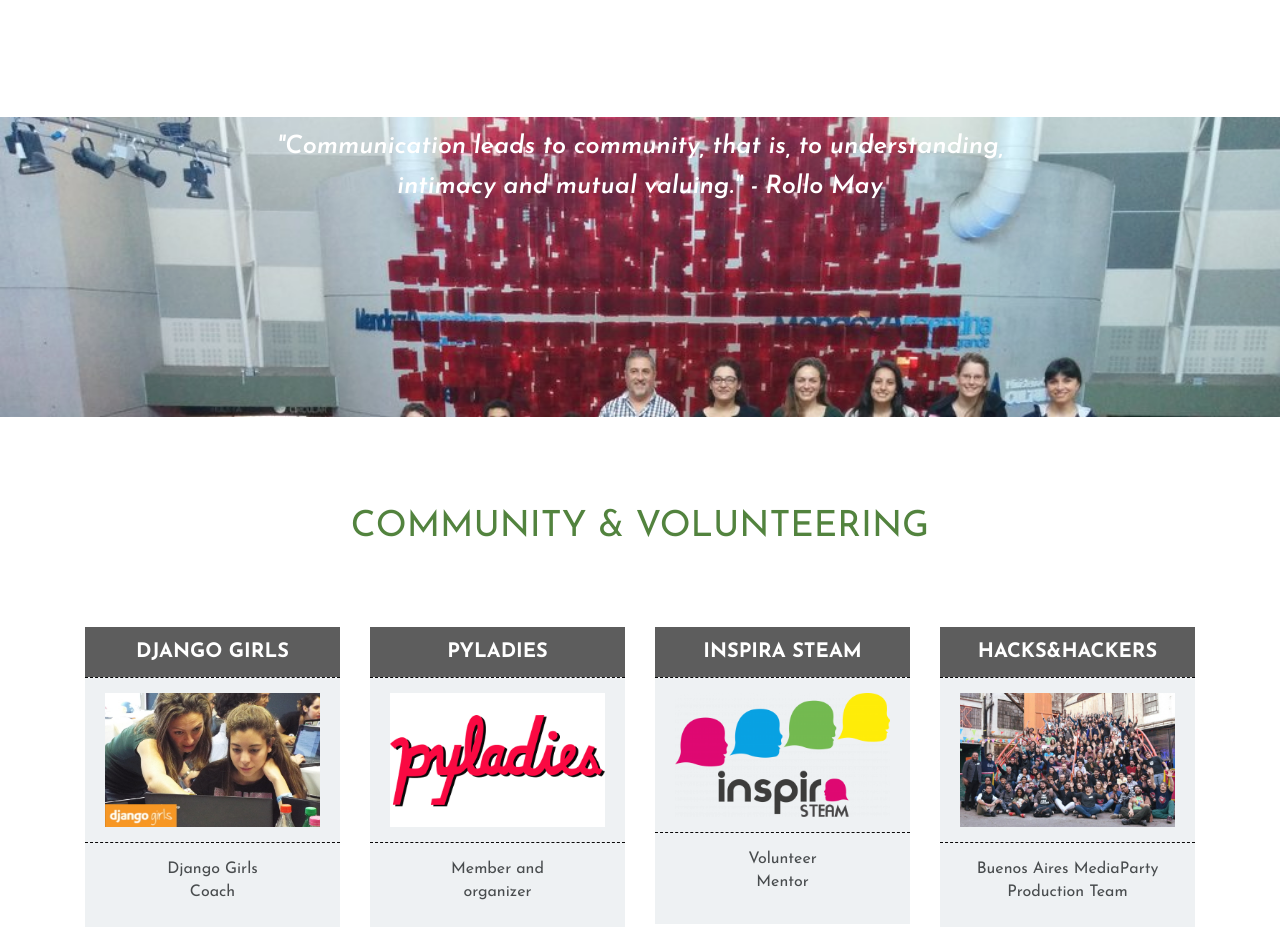
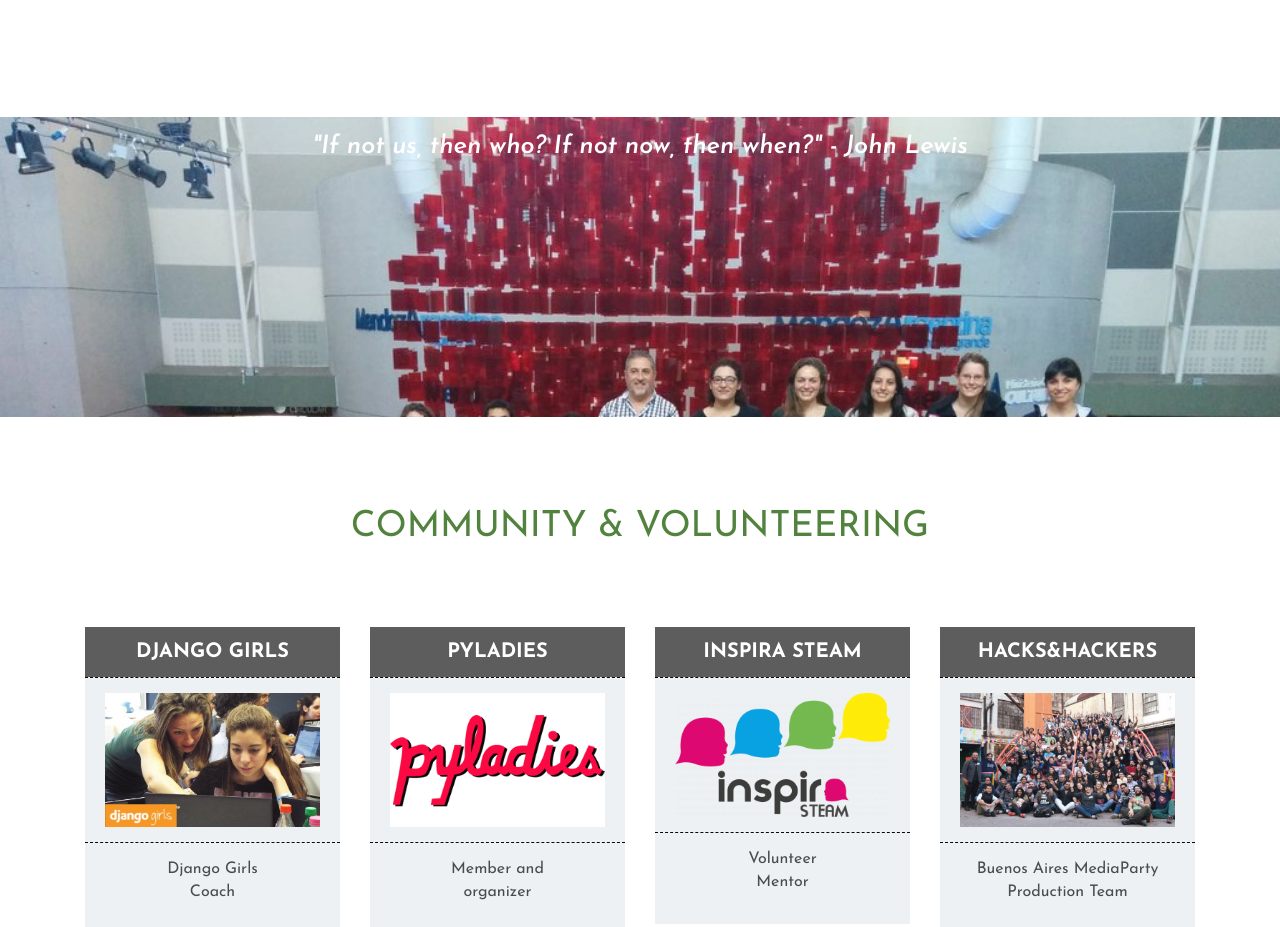
Before and after one commit to malon/malon.github.io, a plain HTML site: page index.html in a window 1280 px wide. Shown: the part 3245-4172 px from the top of the page. Drawn offline with Linux system fonts and the light colour scheme.

Commit message:
Updated quote.

```diff
--- a/index.html
+++ b/index.html
@@ -267,6 +267,9 @@
                         "Any sufficiently advanced technology is equivalent to magic." - Sir Arthur C. Clarke
 
                        <!--
+                        "The meaning of life is to find your gift. The purpose of life is to give it away."" — William Shakespeare
+                        "If not us, then who? If not now, then when?" - John Lewis
+                        "Life’s most persistent and urgent question is, What are you doing for others?" — Martin Luther King, Jr
                         "In the social age, knowledge is only powerful if you share what you know." - Charlie-Helen Robinson
                         "Communication leads to community, that is, to understanding, intimacy and mutual valuing." - Rollo May
                         "Any science or techonolgy that is sufficiently advanced is indistinguishable from magic." - Arthur C. Clarke
@@ -379,7 +382,7 @@
             <div class="row text-center">
                 <div class="col-md-8 col-md-offset-2 ">
                     <h5>
-                        "Communication leads to community, that is, to understanding, intimacy and mutual valuing." - Rollo May
+                        "If not us, then who? If not now, then when?" - John Lewis
                     </h5>
                 </div>
 
```
